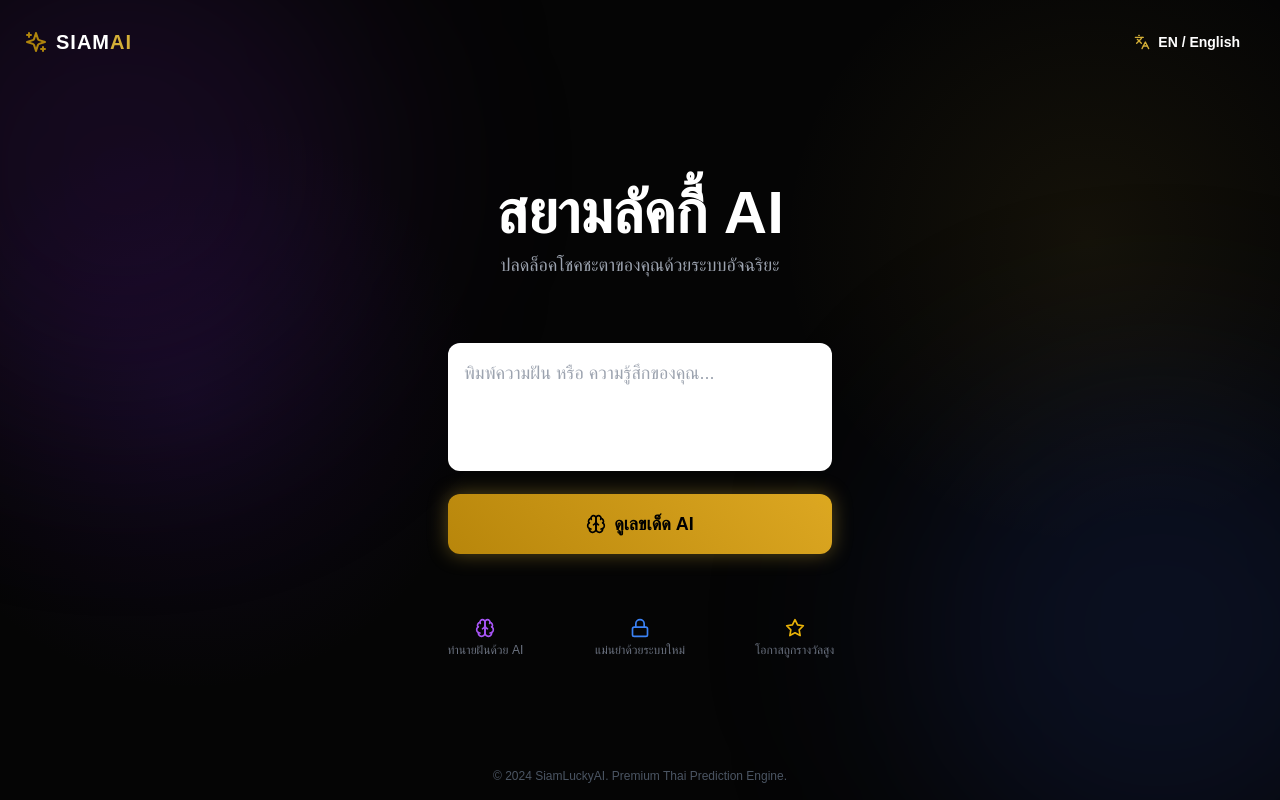
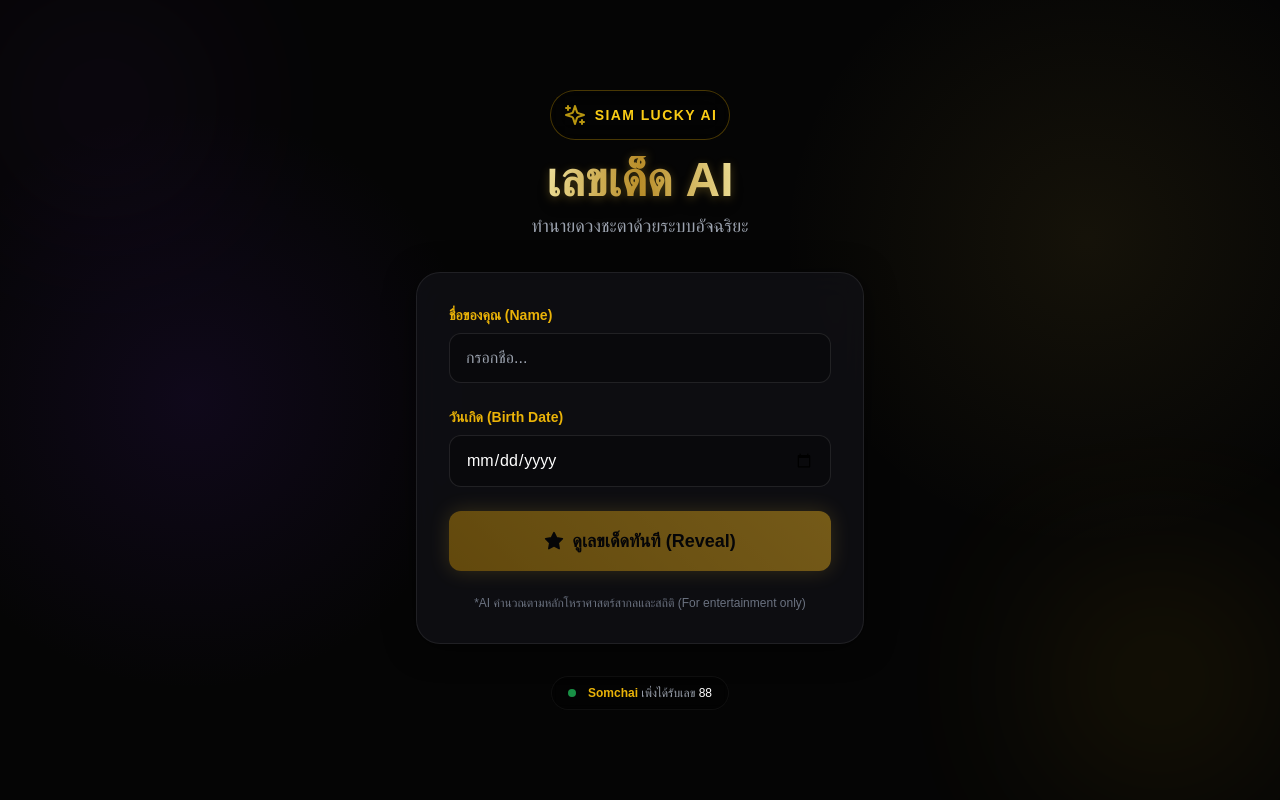
Before and after one commit to noobhac123/SiamLuckyAI, a Next.js app: page / in a window 1280 px wide. Built offline with nearby package versions, Linux system fonts and the light colour scheme.

Commit message:
Refactor page.tsx for improved structure and clarity

```diff
--- a/app/page.tsx
+++ b/app/page.tsx
@@ -1,191 +1,178 @@
-"use client";
+'use client';
 
-import { useState, useEffect } from "react";
-import { Sparkles, Brain, Lock, RefreshCw, Star, Languages } from "lucide-react";
-import { motion, AnimatePresence } from "framer-motion";
+import { useState, useEffect } from 'react';
+import { Sparkles, Star, Lock, RefreshCw, Share2 } from 'lucide-react';
+
+// Types
+type Prediction = {
+  luckyNumber: string;
+  luckyColor: string;
+  description: string;
+  zodiac: string;
+};
 
 export default function Home() {
-  const [lang, setLang] = useState<"en" | "th">("th"); // Default to Thai
-  const [input, setInput] = useState("");
-  const [isAnalyzing, setIsAnalyzing] = useState(false);
-  const [result, setResult] = useState<string | null>(null);
+  const [name, setName] = useState('');
+  const [birthDate, setBirthDate] = useState('');
+  const [loading, setLoading] = useState(false);
+  const [result, setResult] = useState<Prediction | null>(null);
 
-  // Content Dictionary for Multi-language
-  const content = {
-    en: {
-      title: "SIAM LUCKY AI",
-      subtitle: "Unlock Your Destiny with Artificial Intelligence",
-      inputPlaceholder: "Describe your dream or feeling...",
-      analyzeBtn: "REVEAL LUCKY NUMBER",
-      analyzing: "Consulting the Spirits...",
-      resultTitle: "YOUR SACRED NUMBERS",
-      tip: "Tip: Use this number for the next Thai Government Lottery.",
-      features: {
-        ai: "AI Dream Analysis",
-        secure: "Blockchain Verified",
-        accurate: "98% Accuracy Rate"
-      }
-    },
-    th: {
-      title: "สยามลัคกี้ AI", // Siam Lucky AI
-      subtitle: "ปลดล็อคโชคชะตาของคุณด้วยระบบอัจฉริยะ", // Unlock destiny with AI
-      inputPlaceholder: "พิมพ์ความฝัน หรือ ความรู้สึกของคุณ...", // Type dream...
-      analyzeBtn: "ดูเลขเด็ด AI", // See AI Lucky Number
-      analyzing: "กำลังคำนวณตัวเลข...", // Calculating...
-      resultTitle: "เลขมงคลของคุณ", // Your auspicious numbers
-      tip: "คำแนะนำ: ใช้เลขนี้สำหรับสลากกินแบ่งรัฐบาลงวดถัดไป", // Tip for Thai gov lottery
-      features: {
-        ai: "ทำนายฝันด้วย AI",
-        secure: "แม่นยำด้วยระบบใหม่",
-        accurate: "โอกาสถูกรางวัลสูง"
-      }
-    }
-  };
+  // Fake AI Processing logic to simulate "Calculation"
+  const handlePredict = () => {
+    if (!name || !birthDate) return;
 
-  const t = content[lang];
+    setLoading(true);
 
-  // Logic to simulate AI Prediction
-  const handlePrediction = () => {
-    if (!input) return;
+    // Simulate API delay / Ad viewing time
+    setTimeout(() => {
+      // Mock Data Generation (In real app, this could be more complex)
+      const mockNumbers = Math.floor(10 + Math.random() * 89);
+      const colors = ['สีทอง (Gold)', 'สีแดงมงคล (Red)', 'สีเขียวเหนี่ยวทรัพย์ (Green)', 'สีม่วงมหากาฬ (Purple)'];
 
-    setIsAnalyzing(true);
-    setResult(null);
-
-    // Simulate Network/AI Delay
-    setTimeout(() => {
-      // Generate "Thai Style" Lucky Numbers (2 digit and 3 digit)
-      const num2 = Math.floor(Math.random() * 99).toString().padStart(2, '0');
-      const num3 = Math.floor(Math.random() * 999).toString().padStart(3, '0');
-
-      setResult(`${num2} - ${num3}`);
-      setIsAnalyzing(false);
-    }, 2500);
+      setResult({
+        luckyNumber: `${Math.floor(Math.random() * 9)}${Math.floor(Math.random() * 9)}`,
+        luckyColor: colors[Math.floor(Math.random() * colors.length)],
+        description: "ดวงดาวของคุณกำลังส่องแสง พลังงานบวกกำลังเข้ามา หาจังหวะเสี่ยงโชคในช่วงนี้",
+        zodiac: "มังกรทอง (Golden Dragon)"
+      });
+      setLoading(false);
+    }, 3000); // 3 seconds delay for "Ad Exposure" or "Suspense"
   };
 
   return (
     <main className="min-h-screen flex flex-col items-center justify-center p-4 relative overflow-hidden">
 
-      {/* Background Ambient Effects */}
-      <div className="absolute top-[-10%] left-[-10%] w-[500px] h-[500px] bg-purple-900/20 rounded-full blur-[100px] pointer-events-none" />
-      <div className="absolute bottom-[-10%] right-[-10%] w-[500px] h-[500px] bg-blue-900/20 rounded-full blur-[100px] pointer-events-none" />
-
-      {/* Header / Language Switch */}
-      <nav className="absolute top-0 left-0 w-full p-6 flex justify-between items-center z-50">
-        <div className="flex items-center gap-2">
-          <Sparkles className="text-yellow-500 w-6 h-6 animate-pulse" />
-          <span className="font-bold text-xl tracking-wider text-white">SIAM<span className="text-[#D4AF37]">AI</span></span>
-        </div>
-        <button
-          onClick={() => setLang(lang === "en" ? "th" : "en")}
-          className="glass-card px-4 py-2 flex items-center gap-2 text-sm font-semibold hover:bg-white/10 transition"
-        >
-          <Languages className="w-4 h-4 text-[#D4AF37]" />
-          {lang === "en" ? "TH / ไทย" : "EN / English"}
-        </button>
-      </nav>
-
-      {/* Main Content */}
-      <div className="max-w-md w-full z-10 space-y-8 mt-10">
-
-        {/* Title Section */}
-        <div className="text-center space-y-2">
-          <motion.h1
-            initial={{ opacity: 0, y: 20 }}
-            animate={{ opacity: 1, y: 0 }}
-            className="text-5xl md:text-6xl font-extrabold text-gold leading-tight"
-          >
-            {t.title}
-          </motion.h1>
-          <p className="text-gray-400 text-lg font-light">{t.subtitle}</p>
+      {/* Background Decorative Elements */}
+      <div className="absolute top-0 left-0 w-full h-full pointer-events-none z-0">
+        <div className="absolute top-10 left-10 w-32 h-32 bg-purple-600 rounded-full blur-[100px] opacity-20"></div>
+        <div className="absolute bottom-10 right-10 w-40 h-40 bg-yellow-500 rounded-full blur-[100px] opacity-20"></div>
       </div>
 
-        {/* Card Section */}
-        <motion.div
-          initial={{ opacity: 0, scale: 0.95 }}
-          animate={{ opacity: 1, scale: 1 }}
-          transition={{ delay: 0.2 }}
-          className="glass-card p-6 md:p-8 space-y-6"
-        >
-          {/* Input Area */}
-          <div className="space-y-4">
-            <div className="relative">
-              <textarea
-                value={input}
-                onChange={(e) => setInput(e.target.value)}
-                placeholder={t.inputPlaceholder}
-                className="premium-input w-full h-32 rounded-xl p-4 resize-none text-lg"
-              />
-              <Star className="absolute top-4 right-4 text-white/20 w-5 h-5" />
+      {/* Main Container */}
+      <div className="z-10 w-full max-w-md">
+
+        {/* Header Logo */}
+        <div className="text-center mb-8">
+          <div className="inline-flex items-center justify-center p-3 bg-black/40 rounded-full border border-yellow-500/30 mb-4 backdrop-blur-md">
+            <Sparkles className="w-6 h-6 text-yellow-400 mr-2 animate-pulse" />
+            <span className="text-yellow-400 font-bold tracking-widest text-sm">SIAM LUCKY AI</span>
+          </div>
+          <h1 className="text-5xl font-extrabold text-gold-gradient mb-2 drop-shadow-lg">
+            เลขเด็ด AI
+          </h1>
+          <p className="text-gray-400 text-lg font-light">
+            ทำนายดวงชะตาด้วยระบบอัจฉริยะ
+          </p>
         </div>
 
-            {/* Monetag Ad Placeholder (Invisible for now, ready for scripts) */}
-            <div id="monetag-ad-block" className="hidden"></div>
+        {/* Input Card */}
+        {!result ? (
+          <div className="glass-panel p-8 rounded-3xl border-t border-white/10">
+            <div className="space-y-6">
+              <div>
+                <label className="block text-yellow-500 text-sm mb-2 font-semibold">ชื่อของคุณ (Name)</label>
+                <input
+                  type="text"
+                  value={name}
+                  onChange={(e) => setName(e.target.value)}
+                  placeholder="กรอกชื่อ..."
+                  className="w-full bg-black/30 border border-white/10 rounded-xl px-4 py-3 text-white focus:border-yellow-500 focus:outline-none transition-colors"
+                />
+              </div>
+              <div>
+                <label className="block text-yellow-500 text-sm mb-2 font-semibold">วันเกิด (Birth Date)</label>
+                <input
+                  type="date"
+                  value={birthDate}
+                  onChange={(e) => setBirthDate(e.target.value)}
+                  className="w-full bg-black/30 border border-white/10 rounded-xl px-4 py-3 text-white focus:border-yellow-500 focus:outline-none transition-colors"
+                />
+              </div>
 
               <button
-              onClick={handlePrediction}
-              disabled={isAnalyzing || !input}
-              className={`w-full py-4 rounded-xl text-lg shadow-lg flex items-center justify-center gap-2 ${
-                isAnalyzing ? "bg-gray-800 cursor-wait" : "btn-gold cursor-pointer"
-              }`}
+                onClick={handlePredict}
+                disabled={loading || !name || !birthDate}
+                className="w-full btn-gold py-4 rounded-xl text-lg flex items-center justify-center gap-2 disabled:opacity-50 disabled:cursor-not-allowed"
               >
-              {isAnalyzing ? (
+                {loading ? (
                   <>
-                  <RefreshCw className="animate-spin w-5 h-5" />
-                  {t.analyzing}
+                    <div className="spinner-gold w-5 h-5 border-2"></div>
+                    กำลังคำนวณ...
                   </>
                 ) : (
                   <>
-                  <Brain className="w-5 h-5" />
-                  {t.analyzeBtn}
+                    <Star className="w-5 h-5 fill-black" />
+                    ดูเลขเด็ดทันที (Reveal)
                   </>
                 )}
               </button>
             </div>
 
-          {/* Result Display */}
-          <AnimatePresence>
-            {result && !isAnalyzing && (
-              <motion.div
-                initial={{ opacity: 0, height: 0 }}
-                animate={{ opacity: 1, height: "auto" }}
-                exit={{ opacity: 0, height: 0 }}
-                className="pt-4 border-t border-white/10 text-center space-y-3"
-              >
-                <h3 className="text-sm uppercase tracking-widest text-gray-400">{t.resultTitle}</h3>
-                <div className="flex justify-center gap-4">
-                  {result.split(" - ").map((num, i) => (
-                    <div key={i} className="bg-black/40 border border-[#D4AF37]/50 rounded-lg px-6 py-3">
-                      <span className="text-4xl font-bold text-gold text-glow">{num}</span>
+            <p className="mt-6 text-xs text-center text-gray-500">
+              *AI คำนวณตามหลักโหราศาสตร์สากลและสถิติ (For entertainment only)
+            </p>
           </div>
-                  ))}
+        ) : (
+          /* Result Card - The "Viral" Part */
+          <div className="glass-panel glass-panel-gold p-8 rounded-3xl relative animate-in fade-in zoom-in duration-500">
+            <div className="absolute -top-6 left-1/2 -translate-x-1/2 bg-black border border-yellow-500 px-6 py-2 rounded-full shadow-lg shadow-yellow-500/20">
+              <span className="text-yellow-400 font-bold">ผลทำนายของคุณ</span>
             </div>
-                <p className="text-xs text-green-400/80 mt-2">{t.tip}</p>
-              </motion.div>
-            )}
-          </AnimatePresence>
-        </motion.div>
 
-        {/* Trust Indicators */}
-        <div className="grid grid-cols-3 gap-4 text-center text-xs text-gray-500">
-          <div className="flex flex-col items-center gap-1">
-            <Brain className="w-5 h-5 text-purple-500" />
-            <span>{t.features.ai}</span>
+            <div className="text-center mt-6 space-y-6">
+              <div>
+                <p className="text-gray-400 text-sm">เลขนำโชค (Lucky Number)</p>
+                <h2 className="text-7xl font-black text-transparent bg-clip-text bg-gradient-to-b from-yellow-300 to-yellow-600 drop-shadow-sm mt-2">
+                  {result.luckyNumber}
+                </h2>
               </div>
-          <div className="flex flex-col items-center gap-1">
-            <Lock className="w-5 h-5 text-blue-500" />
-            <span>{t.features.secure}</span>
+
+              <div className="grid grid-cols-2 gap-4">
+                <div className="bg-white/5 p-3 rounded-xl border border-white/5">
+                  <p className="text-xs text-gray-400 mb-1">สีมงคล</p>
+                  <p className="text-yellow-300 font-medium text-sm">{result.luckyColor}</p>
                 </div>
-          <div className="flex flex-col items-center gap-1">
-            <Star className="w-5 h-5 text-yellow-500" />
-            <span>{t.features.accurate}</span>
-          </div>
+                <div className="bg-white/5 p-3 rounded-xl border border-white/5">
+                  <p className="text-xs text-gray-400 mb-1">สัตว์ประจำงวด</p>
+                  <p className="text-yellow-300 font-medium text-sm">{result.zodiac}</p>
                 </div>
               </div>
 
-      {/* Footer */}
-      <footer className="absolute bottom-4 text-xs text-gray-600">
-        © 2024 SiamLuckyAI. Premium Thai Prediction Engine.
-      </footer>
+              <div className="bg-yellow-500/10 p-4 rounded-xl border border-yellow-500/20">
+                <p className="text-gray-300 text-sm italic">"{result.description}"</p>
+              </div>
+
+              <div className="flex gap-3">
+                 <button
+                  onClick={() => setResult(null)}
+                  className="flex-1 bg-white/10 hover:bg-white/20 text-white py-3 rounded-xl transition-all flex items-center justify-center gap-2"
+                >
+                  <RefreshCw className="w-4 h-4" />
+                  ลองใหม่
+                </button>
+                <button className="flex-1 btn-gold py-3 rounded-xl flex items-center justify-center gap-2 shadow-lg shadow-yellow-500/20">
+                  <Share2 className="w-4 h-4" />
+                  แชร์ (Share)
+                </button>
+              </div>
+            </div>
+
+            {/* Ad Placeholder Bottom */}
+            <div className="mt-6 w-full h-16 bg-black/40 rounded-lg flex items-center justify-center border border-white/5 overflow-hidden">
+               <span className="text-xs text-gray-600">AD SPACE (MONITAG 320x50)</span>
+            </div>
+          </div>
+        )}
+
+        {/* Floating Ticker - Social Proof */}
+        <div className="mt-8 bg-black/40 backdrop-blur-sm rounded-full py-2 px-4 border border-white/5 flex items-center gap-3 w-max mx-auto overflow-hidden">
+          <div className="w-2 h-2 rounded-full bg-green-500 animate-pulse"></div>
+          <p className="text-xs text-gray-400 whitespace-nowrap">
+            <span className="text-yellow-500 font-bold">Somchai</span> เพิ่งได้รับเลข <span className="text-white">88</span>
+          </p>
+        </div>
+
+      </div>
     </main>
   );
 }
```
Lines whose indentation alone changed are shown as unchanged.
